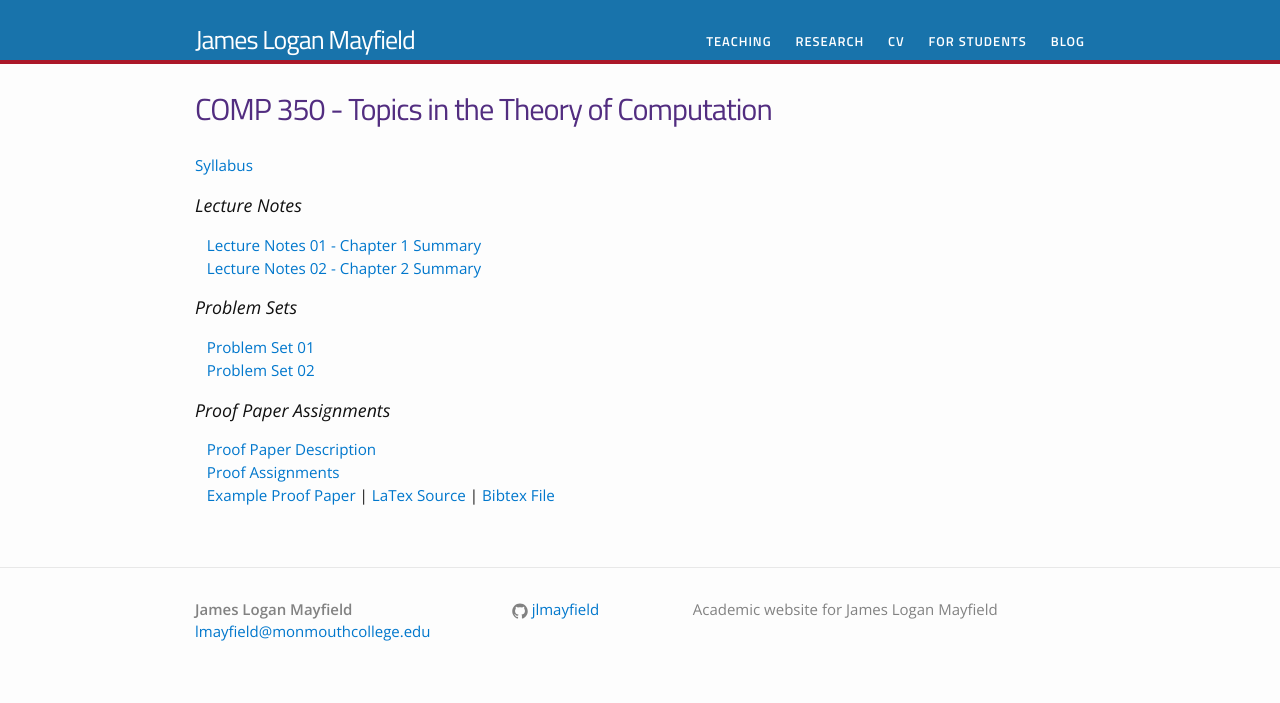
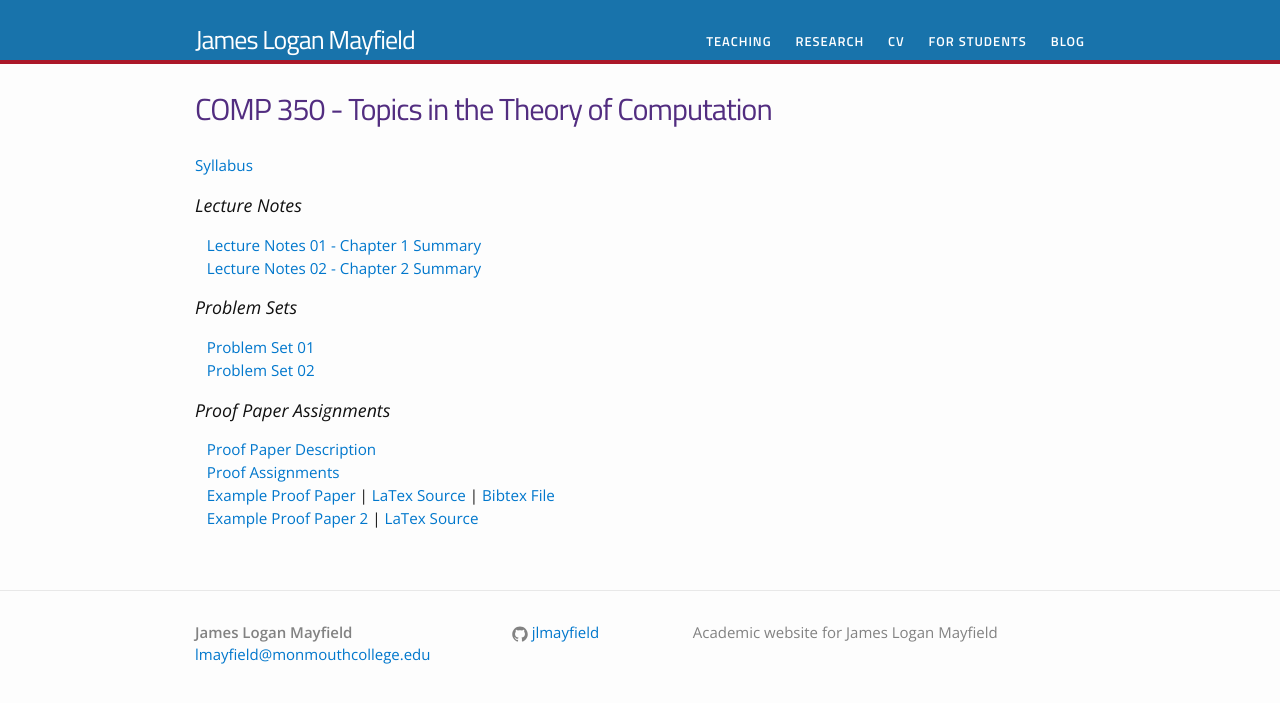
Before and after one commit to jlmayfield/jlmayfield.github.io, a Jekyll site: the page built from teaching/comp350-theory.md, in a window 1280 px wide. Shown: the top 703 px of the page. Built offline with Jekyll 4.4.1, drawn with Linux system fonts in a browser that asks for light colours.

Commit message:
added second proof example

```diff
--- a/teaching/comp350-theory.md
+++ b/teaching/comp350-theory.md
@@ -21,3 +21,4 @@ permalink: /teaching/COMP350-Theory/
 &nbsp;&nbsp;&nbsp;[Proof Paper Description](/teaching/COMP350-Theory/comp350-theory-proofs.pdf)
 &nbsp;&nbsp;&nbsp;[Proof Assignments](/teaching/COMP350-Theory/comp350-proof-assigns.pdf)
 &nbsp;&nbsp;&nbsp;[Example Proof Paper](/teaching/COMP350-Theory/comp350-proof-example.pdf) | [LaTex Source](/teaching/COMP350-Theory/comp350-proof-example.tex) | [Bibtex File](/teaching/COMP350-Theory/Sipser.bib)
+&nbsp;&nbsp;&nbsp;[Example Proof Paper 2](/teaching/COMP350-Theory/comp350-proof-example2.pdf) | [LaTex Source](/teaching/COMP350-Theory/comp350-proof-example2.tex)
```
Also changed, not shown: 2 other files.
